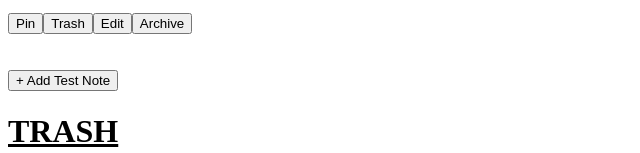
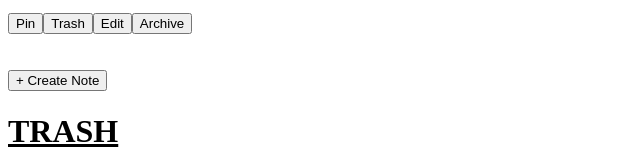
Before and after one commit to Siddharth-sem/PROJECTS-MERN, a React app in the folder smart-notes/frontend/: page /dashboard in a window 1280 px wide. Shown: the part 799-952 px from the top of the page, without its empty margins (0-640 px from the left). Built offline with nearby package versions, Linux system fonts and the light colour scheme; the HTML template or start-up script is replaced by a standard one.

Commit message:
feat: implement note creation with title and content validation in NotesList component

```diff
--- a/smart-notes/frontend/src/components/NotesList.jsx
+++ b/smart-notes/frontend/src/components/NotesList.jsx
@@ -1,23 +1,37 @@
 
 import NoteCard from "./NoteCard"
-
+import { useState } from "react"
 
 const NotesList = ({notes, setNotes, deleteNote, editNote, search, archiveNote}) => {
+  const [showForm, setShowForm] = useState(false)
 
+  const [title, setTitle] = useState("")
+  const [content, setContent] = useState("")
 // create new note
 const addTestNote = () => {
 
+  if(!title.trim() || !content.trim()){
+    alert("Pleast enter n=both title and content")
+    return
+  }
+
+
+
   const newNote = {
     id: Date.now(),
-    title: "New Test Note",
-    content: "This note was added using state.",
-    tags: ["Test"],
+    title: title,
+    content: content,
+    tags: [],
     isPinned: false,
     isTrashed: false,
     isArchived: false
   }
 
   setNotes((currNotes) => [...currNotes, newNote])
+
+  setTitle("")
+  setContent("")
+  setShowForm(false)
 }
 
 // pin the note
@@ -63,9 +77,43 @@ const addTestNote = () => {
       <br />
       <br />
 
-      <button onClick={addTestNote}>
-        + Add Test Note
+      <button
+        onClick={() => {
+          if (showForm) {
+            setTitle("")
+            setContent("")
+            setShowForm(false)
+          } else {
+            setShowForm(true)
+          }
+        }}
+      >
+        {showForm ? "Cancel" : "+ Create Note"}
       </button>
+
+      {showForm && (
+        <div>
+          <h3>Create New Note</h3>
+
+          <input
+            type="text"
+            placeholder="Enter note title"
+            value={title}
+            onChange={(e) => setTitle(e.target.value)}
+          />
+
+          <textarea
+            placeholder="Write your note..."
+            value={content}
+            onChange={(e) => setContent(e.target.value)}
+          />
+
+          <button onClick={addTestNote}>
+            Save Note
+          </button>
+        </div>
+      )}
+
     </div>
   )
 }
```
